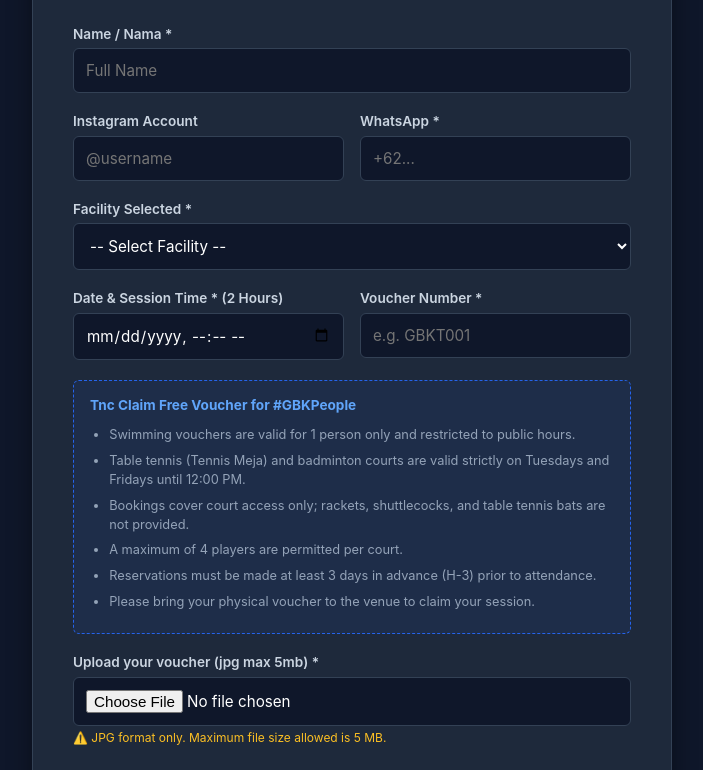
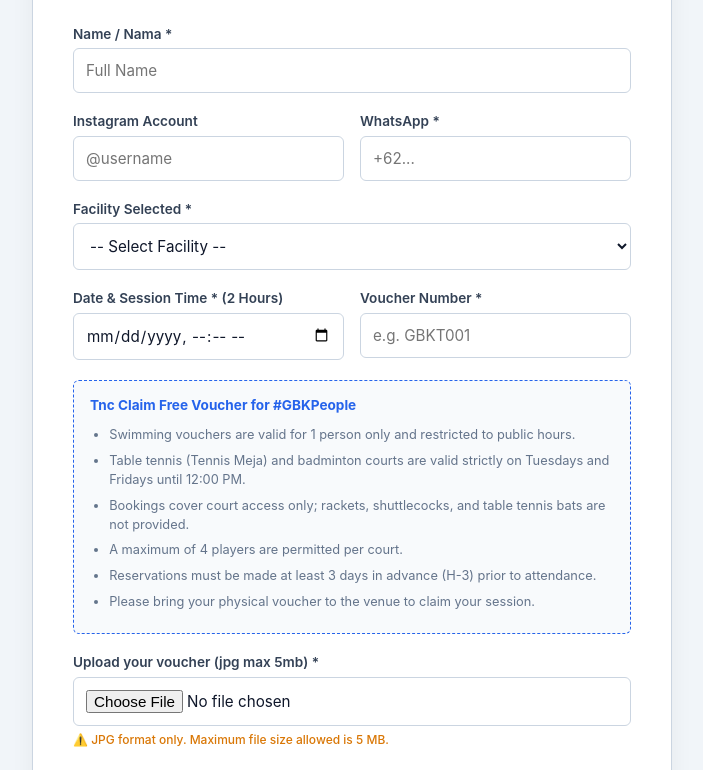
Before and after one commit to ops-stack-pr/rsvp-trial-packages-edu, a plain HTML site: page index.html in a window 1280 px wide. Shown: the part 166-936 px from the top of the page, without its empty margins (288-991 px from the left). Drawn offline with Linux system fonts and the light colour scheme.

Commit message:
Update index.html

```diff
--- a/index.html
+++ b/index.html
@@ -5,46 +5,47 @@
   <title>Complimentary for Free Trial for #GBKPeople</title>
   <style>
     :root {
-      --bg: #0f172a;
-      --card: #1e293b;
+      /* White/Light Mode Palette */
+      --bg: #f1f5f9;
+      --card: #ffffff;
       --accent: #2563eb;
       --accent-hover: #1d4ed8;
-      --text: #f8fafc;
-      --muted: #94a3b8;
-      --border: #334155;
+      --text: #0f172a;
+      --muted: #64748b;
+      --border: #cbd5e1;
       --error: #ef4444;
-      --success: #22c55e;
+      --success: #16a34a;
     }
 
     * { box-sizing: border-box; margin: 0; padding: 0; font-family: -apple-system, BlinkMacSystemFont, "Segoe UI", Roboto, sans-serif; }
     body { background-color: var(--bg); color: var(--text); display: flex; justify-content: center; padding: 2rem 1rem; min-height: 100vh; align-items: center; }
-    .container { max-width: 640px; width: 100%; background: var(--card); padding: 2.5rem; border-radius: 12px; border: 1px solid var(--border); box-shadow: 0 10px 25px rgba(0,0,0,0.4); }
-    h1 { font-size: 1.6rem; margin-bottom: 0.5rem; color: #fff; text-align: center; }
+    .container { max-width: 640px; width: 100%; background: var(--card); padding: 2.5rem; border-radius: 12px; border: 1px solid var(--border); box-shadow: 0 10px 25px rgba(0,0,0,0.05); }
+    h1 { font-size: 1.6rem; margin-bottom: 0.5rem; color: var(--text); text-align: center; }
     p.subtitle { color: var(--muted); font-size: 0.9rem; margin-bottom: 1.8rem; text-align: center; line-height: 1.4; }
 
     .form-group { margin-bottom: 1.25rem; }
-    label { display: block; font-size: 0.85rem; font-weight: 600; margin-bottom: 0.4rem; color: #cbd5e1; }
-    input, select { width: 100%; padding: 0.75rem; background: var(--bg); border: 1px solid var(--border); border-radius: 6px; color: #fff; font-size: 0.95rem; }
+    label { display: block; font-size: 0.85rem; font-weight: 600; margin-bottom: 0.4rem; color: #334155; }
+    input, select { width: 100%; padding: 0.75rem; background: #ffffff; border: 1px solid var(--border); border-radius: 6px; color: var(--text); font-size: 0.95rem; }
     input:focus, select:focus { outline: 2px solid var(--accent); border-color: transparent; }
 
     .grid-2 { display: grid; grid-template-columns: 1fr 1fr; gap: 1rem; }
     @media (max-width: 520px) { .grid-2 { grid-template-columns: 1fr; } }
 
-    .letter-box { background: rgba(37, 99, 235, 0.08); border: 1px dashed var(--accent); padding: 1rem; border-radius: 6px; margin-bottom: 1.25rem; }
-    .letter-box h4 { font-size: 0.85rem; color: #60a5fa; margin-bottom: 0.8rem; }
+    .letter-box { background: #f8fafc; border: 1px dashed var(--accent); padding: 1rem; border-radius: 6px; margin-bottom: 1.25rem; }
+    .letter-box h4 { font-size: 0.85rem; color: var(--accent); margin-bottom: 0.8rem; }
     .letter-box ul { font-size: 0.8rem; color: var(--muted); line-height: 1.5; padding-left: 1.2rem; }
     .letter-box li { margin-bottom: 0.4rem; }
-    .file-hint { font-size: 0.75rem; color: #fbbf24; margin-top: 0.3rem; display: block; }
+    .file-hint { font-size: 0.75rem; color: #d97706; margin-top: 0.4rem; display: block; font-weight: 500;}
 
     button[type="submit"] { width: 100%; padding: 0.9rem; background: var(--accent); color: white; border: none; border-radius: 6px; font-weight: 600; font-size: 1rem; cursor: pointer; transition: background 0.2s; margin-top: 0.5rem; }
     button[type="submit"]:hover { background: var(--accent-hover); }
-    button[type="submit"]:disabled { background: #475569; cursor: not-allowed; }
+    button[type="submit"]:disabled { background: #94a3b8; cursor: not-allowed; }
 
-    #status { margin-top: 1.2rem; text-align: center; font-size: 0.9rem; padding: 0.75rem; border-radius: 6px; display: none; }
+    #status { margin-top: 1.2rem; text-align: center; font-size: 0.9rem; padding: 0.75rem; border-radius: 6px; display: none; font-weight: 500; }
     #status.active { display: block; }
-    #status.success { background: rgba(34, 197, 94, 0.15); border: 1px solid var(--success); color: #4ade80; }
-    #status.error { background: rgba(239, 68, 68, 0.15); border: 1px solid var(--error); color: #f87171; }
-    #status.loading { background: rgba(37, 99, 235, 0.15); border: 1px solid var(--accent); color: #60a5fa; }
+    #status.success { background: #dcfce7; border: 1px solid var(--success); color: #16a34a; }
+    #status.error { background: #fee2e2; border: 1px solid var(--error); color: #dc2626; }
+    #status.loading { background: #dbeafe; border: 1px solid var(--accent); color: var(--accent); }
   </style>
 </head>
 <body>
@@ -115,8 +116,8 @@
 </div>
 
 <script>
-  // Ensure this points to your NEW Version 2 Web App URL
-  const SCRIPT_URL = "https://script.google.com/macros/s/AKfycbxgMM2q4w4edQsAu5Atvbx0lJwsWNJ7K9nBSjdkHIMj4_yAvjs7qfOjZmm7mFc8AlUh/exec";
+  // YOU MUST UPDATE THIS URL AFTER DEPLOYING THE NEW APPS SCRIPT BELOW
+  const SCRIPT_URL = "https://script.google.com/macros/s/AKfycbykLSOA3MYH0MZ3YSa9CS0o-4kCNBP-I-KT94Ae7c1lHrBW_7TexNzujnkX8cVU3KdO/exec";
 
   document.getElementById('voucherUpload').addEventListener('change', function(e) {
     const file = e.target.files[0];
```
